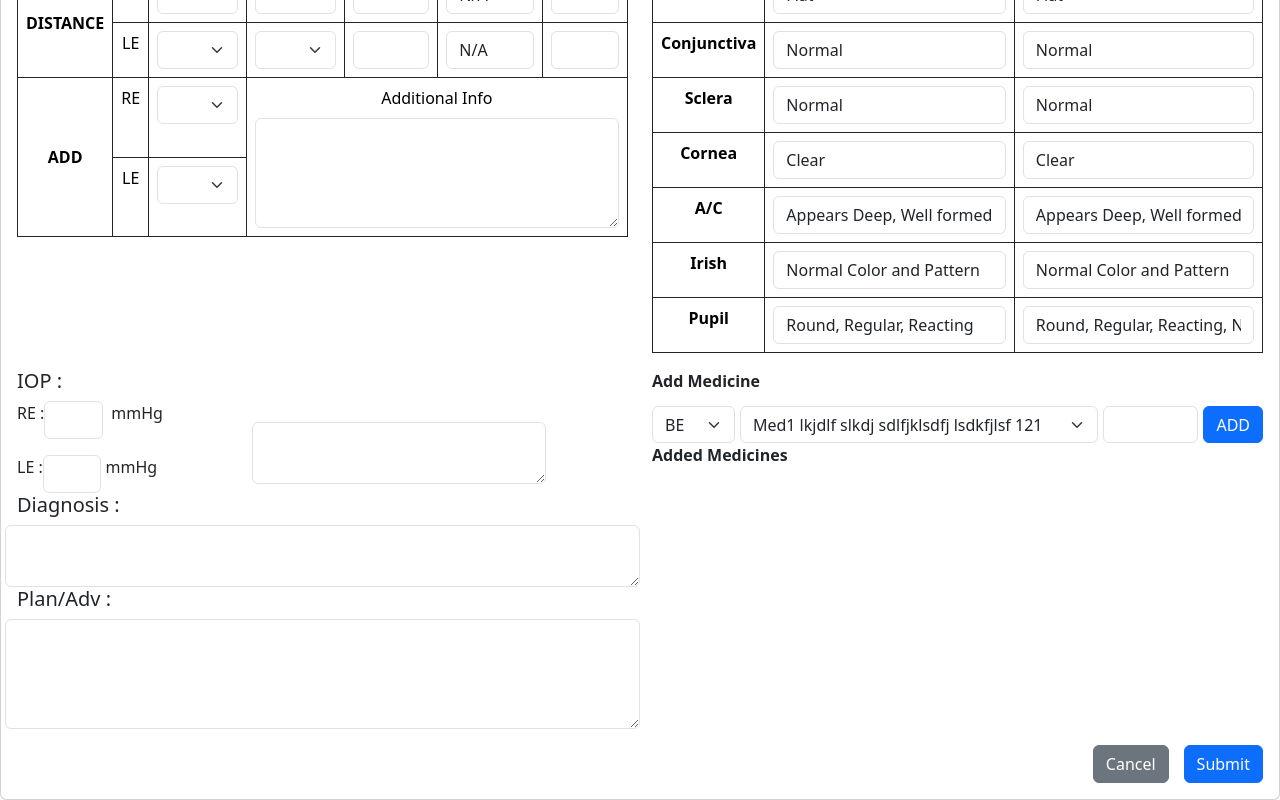
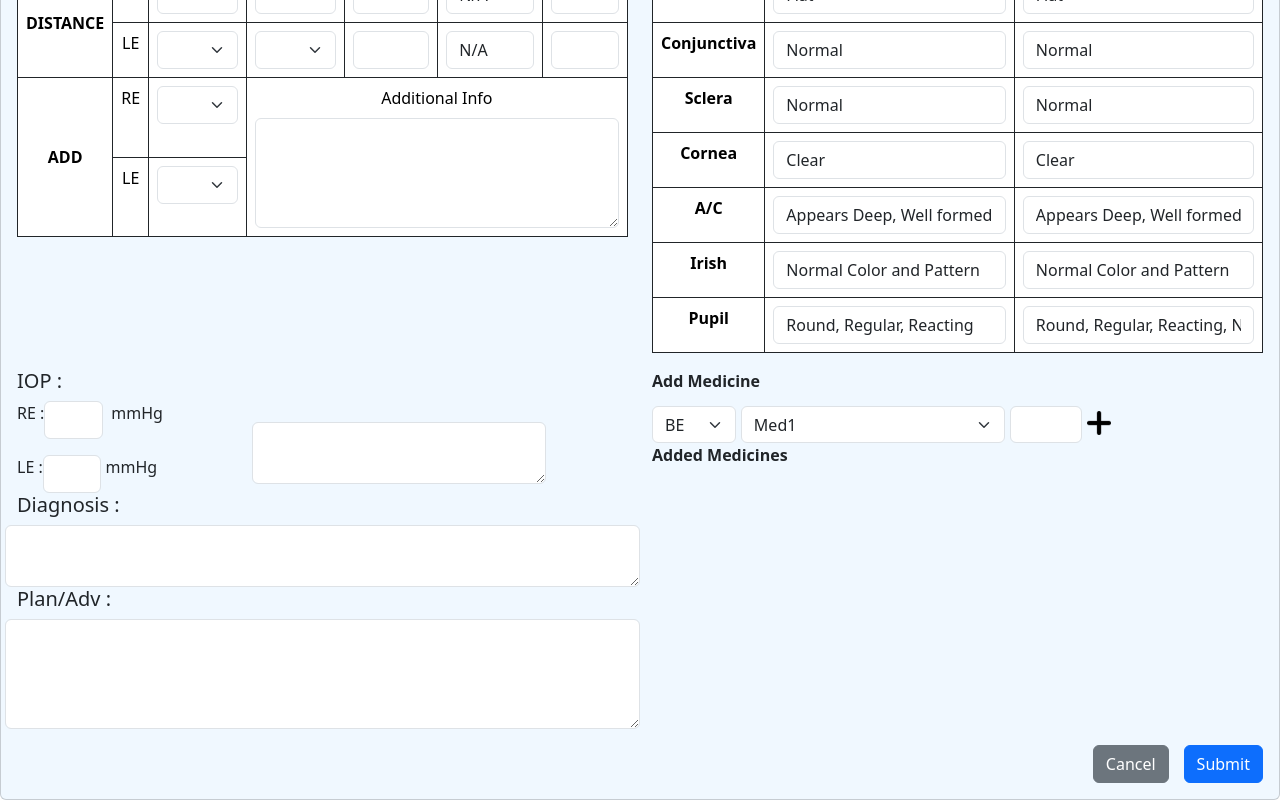
Before and after one commit to pijush-maji/cec-online, a React (Create React App) app: page / in a window 1280 px wide. Shown: the part 641-1441 px from the top of the page. Built offline with nearby package versions, Linux system fonts and the light colour scheme.

Commit message:
added bgColor

```diff
--- a/src/components/DataIntake.css
+++ b/src/components/DataIntake.css
@@ -19,3 +19,9 @@ input[type=number]::-webkit-outer-spin-button {
     margin-left: -28%;
     margin-top: 18%;
 }
+.plus-icon{
+    margin-top: 1%;
+    height: 65%;
+    width: 8%;
+    cursor: pointer;
+}
--- a/src/components/DataIntake.js
+++ b/src/components/DataIntake.js
@@ -67,7 +67,7 @@ const DataIntake = () => {
 
     return (
         <>
-            <div className="card">
+            <div className="card" style={{backgroundColor:"aliceblue"}}>
                 <div className="card-body">
                     <h5 className="card-title">Patient Details Form</h5>
                     <form onSubmit={handleSubmit}>
@@ -308,21 +308,21 @@ const DataIntake = () => {
                                 <b>Add Medicine</b><br />
                                 <div style={{ display: "inline-flex", height: "37px", marginTop: "13px" }}>
                                     <select name="eye" value={med.eye} className="form-select"
-                                        style={{ width: "18%" }}
+                                        style={{ width: "25%" }}
                                         onChange={handleMedChange}>
                                         <option value="BE">BE</option>
                                         <option value="LE">RE</option>
                                         <option value="LE">LE</option>
                                     </select>
                                     <select name="medName" value={med.medName} className="lm-5 form-select" onChange={handleMedChange}>
-                                        <option value="1">Med1 lkjdlf slkdj sdlfjklsdfj lsdkfjlsf 121 </option>
+                                        <option value="1">Med1</option>
                                         <option value="2">Med2</option>
                                         <option value="3">Med3</option>
                                     </select>
                                     <input name="medType" value={med.medType} type="text" className="lm-5 form-control"
                                         style={{ width: "25%" }}
                                         onChange={handleMedChange} />
-                                    <button type="button" className="lm-5 btn btn-primary" onClick={() => addMedicine()}>ADD</button>
+                                    <img src="./plus.png" alt="add" className="lm-5 plus-icon" onClick={addMedicine}/>
                                 </div>
                                 <div>
                                     <b>Added Medicines</b>
--- a/src/components/MedicineIntake.js
+++ b/src/components/MedicineIntake.js
@@ -8,7 +8,7 @@ const MedicineIntake = (props) =>{
     return(
         <div style={{ display: "inline-flex", height: "37px", marginTop: "13px" }}>
             <select disabled name="eye" value={props.med.eye} className="form-select"
-            style={{width:"18%"}} onChange={handleMedChange}>
+            style={{width:"25%"}} onChange={handleMedChange}>
                 <option value="BE">BE</option>
                 <option value="LE">RE</option>
                 <option value="LE">LE</option>
```
Also changed, not shown: public/plus.png (added).
